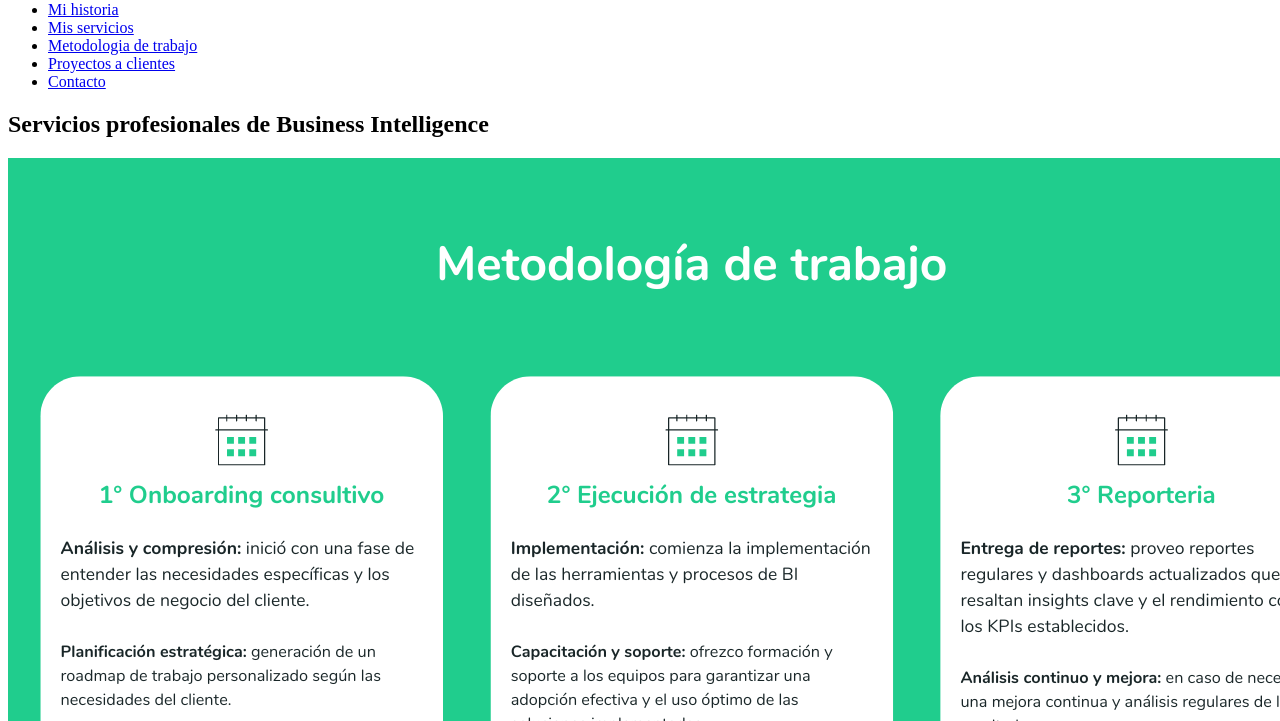
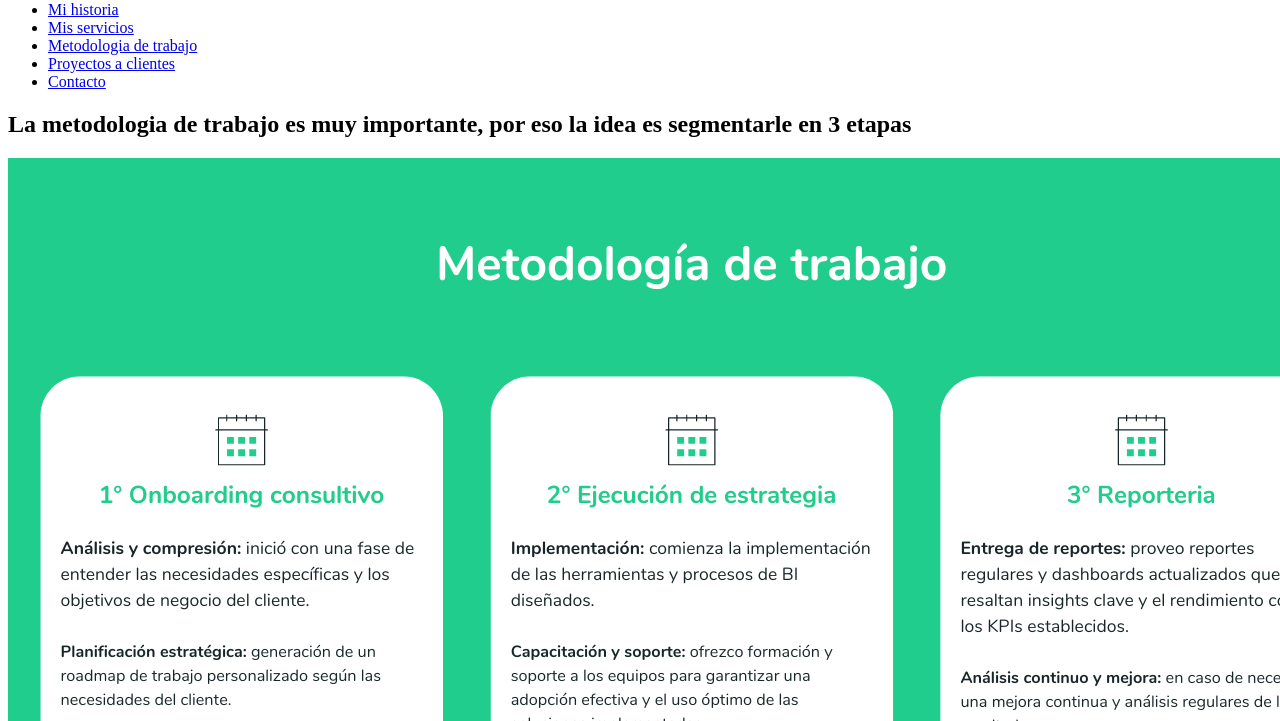
Before and after one commit to christianUADE/proyectositioprofesional, a plain HTML site: page metodologiadetrabajo.htm in a window 1280 px wide. Shown: the part 79-800 px from the top of the page. Drawn offline with Linux system fonts and the light colour scheme.

Commit message:
versionentregable

```diff
--- a/metodologiadetrabajo.htm
+++ b/metodologiadetrabajo.htm
@@ -21,7 +21,7 @@
 
     </header>
     <main>
-        <h2>Servicios profesionales de Business Intelligence</h2>
+        <h2>La metodologia de trabajo es muy importante, por eso la idea es segmentarle en 3 etapas</h2>
         <img src="img/Metodologia de trabajo.png" alt="Foto de la metodologia">
         <p>Enfoque en una construcción de proyecto secuencial y cronológica</p>
     </main>
```
Also changed, not shown: mihistoria.htm (+1 -1 lines), misservicios.htm (+1 -1 lines), proyectosaclientes.htm (+1 -1 lines).
